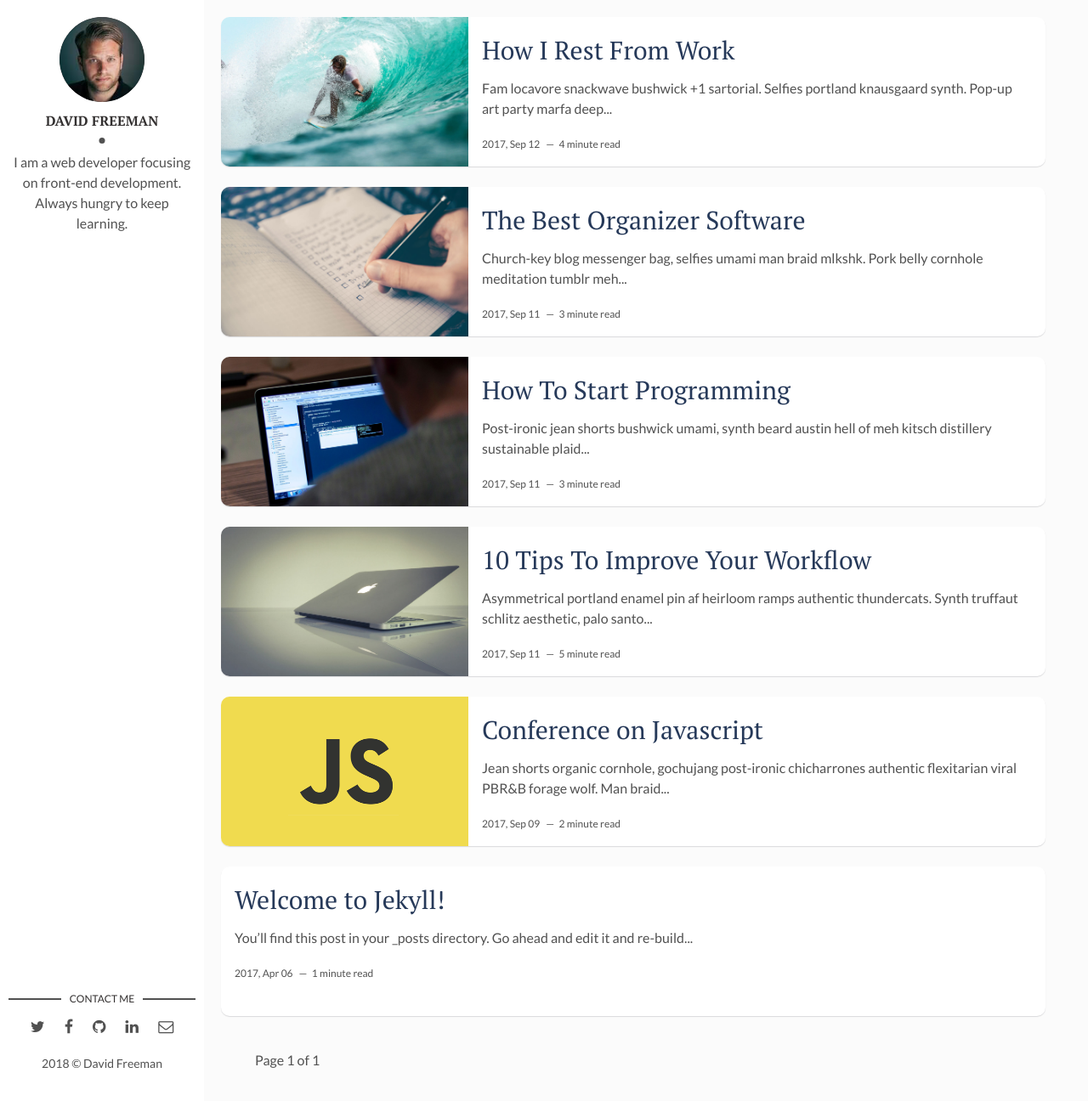
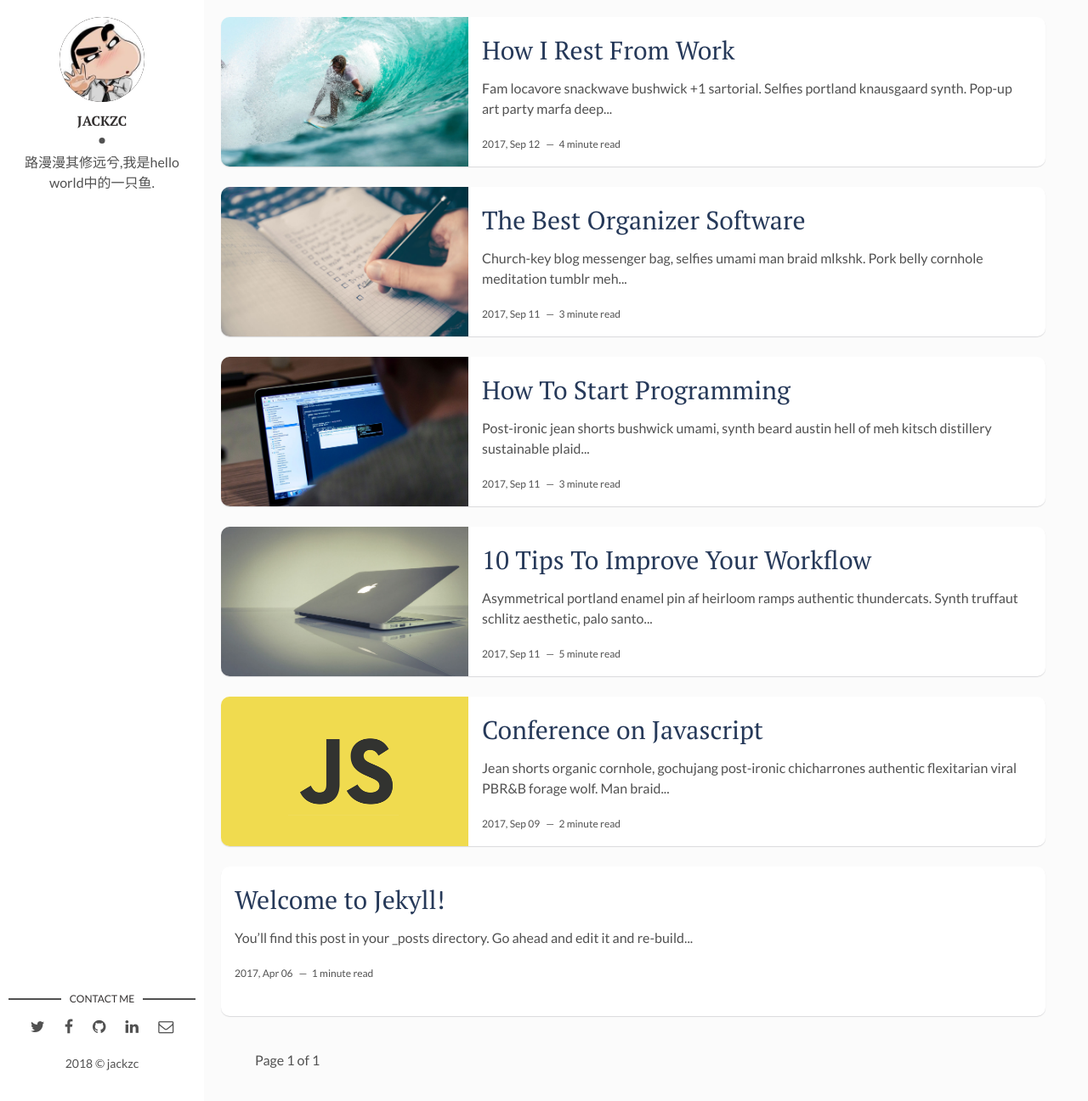
Before and after one commit to jackzc/jackzc.github.io, a Jekyll site: the page built from index.html, in a window 1280 px wide and 1296 px high. Shown: the whole window at 85% size. Built offline with Jekyll 4.4.1, drawn with Linux system fonts in a browser that asks for light colours; the list of posts is cut into pages by our own code.

Commit message:
修改描述 图片

```diff
--- a/_config.yml
+++ b/_config.yml
@@ -1,4 +1,4 @@
-title: Hello, world! I'm David Freeman
+title: Hello, world! I'm jackzc
 description: > # this means to ignore newlines until "baseurl:"
   Write an awesome description for your new site here. You can edit this
   line in _config.yml. It will appear in your document head meta (for
@@ -9,9 +9,9 @@ url: "http://jackzc.cn" # the base hostname & protocol for your site, e.g. http:
 site-twitter: #if your site has a twitter account, enter it here
 
 # Author Settings
-author: David Freeman # add your name
-author-img: david-freeman.jpg # add your photo
-about-author: I am a web developer focusing on front-end development. Always hungry to keep learning. # add description
+author: jackzc # add your name
+author-img: jackzc.jpg # add your photo
+about-author: 路漫漫其修远兮,我是hello world中的一只鱼. # add description
 social-twitter: # add your Twitter handle
 social-facebook: # add your Facebook handle
 social-github: artemsheludko # add your Github handle
```
Also changed, not shown: assets/img/david-freeman.jpg (deleted), assets/img/jackzc.jpg (added).
